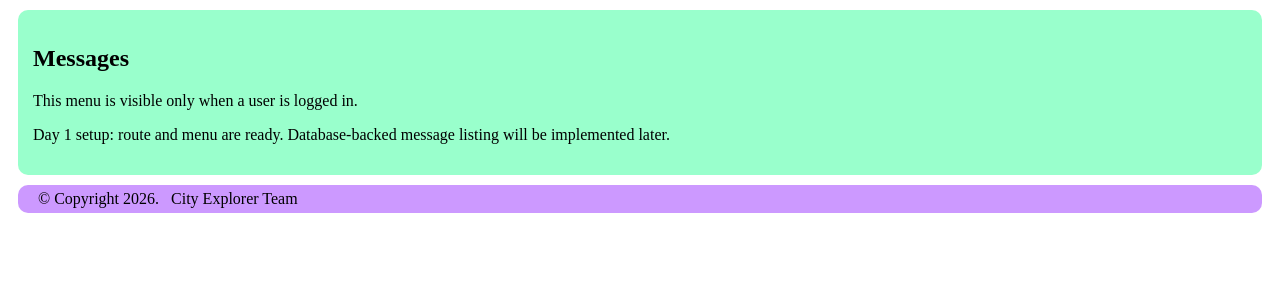
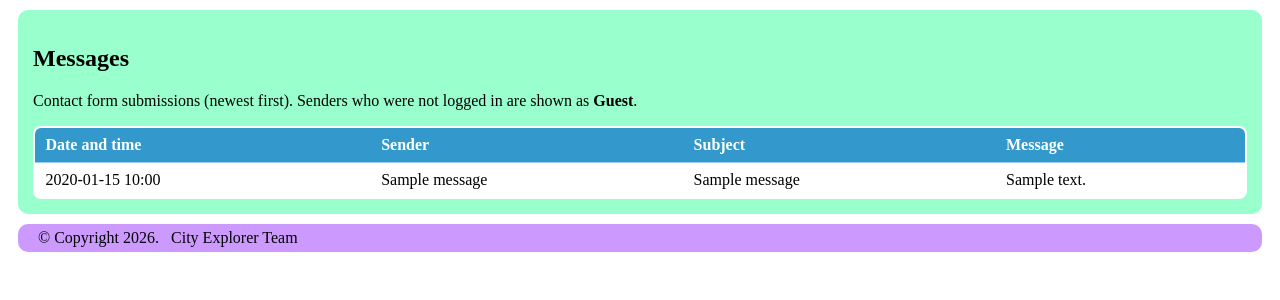
Before and after one commit to IbrahimTheMaster/web-prog, a PHP site: page /messages in a window 1280 px wide. Shown: the part 223-523 px from the top of the page. Run offline with PHP 8.4, Linux system fonts and the light colour scheme; a user stored in the database is signed in; tables that the repository leaves empty hold one stand-in row (values such as "Sample post").

Commit message:
Messages list for logged-in users

```diff
--- /dev/null
+++ b/logicals/messages.php
@@ -0,0 +1,28 @@
+<?php
+/**
+ * Logged-in only: list contact messages, newest first. Guest label when user_id is NULL.
+ */
+if (!isset($_SESSION['login'])) {
+    header('Location: .');
+    exit;
+}
+
+$messages_list = array();
+$messages_error = '';
+
+try {
+    $dbh = new PDO(
+        'mysql:host=localhost;dbname=databaselesson',
+        'root',
+        '',
+        array(PDO::ATTR_ERRMODE => PDO::ERRMODE_EXCEPTION)
+    );
+    $dbh->query('SET NAMES utf8 COLLATE utf8_general_ci');
+    $sql = 'SELECT id, sender_name, sender_email, subject, message_body, user_id, created_at
+            FROM messages
+            ORDER BY created_at DESC';
+    $sth = $dbh->query($sql);
+    $messages_list = $sth->fetchAll(PDO::FETCH_ASSOC);
+} catch (PDOException $e) {
+    $messages_error = 'Could not load messages. Please try again later.';
+}
--- /dev/null
+++ b/styles/messages.css
@@ -0,0 +1,57 @@
+.messages-error {
+    color: #900;
+    font-weight: bold;
+    padding: 0.5rem 0.75rem;
+    background: #ffe0e0;
+    border-radius: 6px;
+    border: 1px solid #c00;
+}
+
+.messages-empty {
+    font-style: italic;
+    color: #333;
+}
+
+.messages-table-wrap {
+    overflow-x: auto;
+    margin-top: 1rem;
+}
+
+.messages-table {
+    width: 100%;
+    border-collapse: collapse;
+    background: #fff;
+    border: 2px solid #3399cc;
+    border-radius: 8px;
+    overflow: hidden;
+}
+
+.messages-table th,
+.messages-table td {
+    padding: 0.5rem 0.65rem;
+    text-align: left;
+    vertical-align: top;
+    border-bottom: 1px solid #99ccff;
+}
+
+.messages-table thead th {
+    background: #3399cc;
+    color: #fff;
+    font-weight: bold;
+}
+
+.messages-table tbody tr:nth-child(even) {
+    background: #e6f7ff;
+}
+
+.messages-cell-body {
+    max-width: 28rem;
+    word-break: break-word;
+}
+
+@media screen and (max-width: 700px) {
+    .messages-table th,
+    .messages-table td {
+        font-size: 0.9rem;
+    }
+}
--- a/templates/pages/messages.tpl.php
+++ b/templates/pages/messages.tpl.php
@@ -1,3 +1,36 @@
 <h2>Messages</h2>
-<p>This menu is visible only when a user is logged in.</p>
-<p>Day 1 setup: route and menu are ready. Database-backed message listing will be implemented later.</p>
+<p>Contact form submissions (newest first). Senders who were not logged in are shown as <strong>Guest</strong>.</p>
+
+<?php if ($messages_error !== '') { ?>
+<p class="messages-error"><?= htmlspecialchars($messages_error, ENT_QUOTES, 'UTF-8') ?></p>
+<?php } elseif (empty($messages_list)) { ?>
+<p class="messages-empty">No messages yet.</p>
+<?php } else { ?>
+<div class="messages-table-wrap">
+    <table class="messages-table">
+        <thead>
+            <tr>
+                <th scope="col">Date and time</th>
+                <th scope="col">Sender</th>
+                <th scope="col">Subject</th>
+                <th scope="col">Message</th>
+            </tr>
+        </thead>
+        <tbody>
+            <?php foreach ($messages_list as $row) {
+                $ts = isset($row['created_at']) ? strtotime($row['created_at']) : false;
+                $when = $ts ? date('Y-m-d H:i', $ts) : htmlspecialchars((string) $row['created_at'], ENT_QUOTES, 'UTF-8');
+                $is_guest = ($row['user_id'] === null || $row['user_id'] === '');
+                $sender_label = $is_guest ? 'Guest' : htmlspecialchars($row['sender_name'], ENT_QUOTES, 'UTF-8');
+                ?>
+            <tr>
+                <td><?= htmlspecialchars($when, ENT_QUOTES, 'UTF-8') ?></td>
+                <td><?= $sender_label ?></td>
+                <td><?= htmlspecialchars($row['subject'], ENT_QUOTES, 'UTF-8') ?></td>
+                <td class="messages-cell-body"><?= nl2br(htmlspecialchars($row['message_body'], ENT_QUOTES, 'UTF-8')) ?></td>
+            </tr>
+            <?php } ?>
+        </tbody>
+    </table>
+</div>
+<?php } ?>
```
